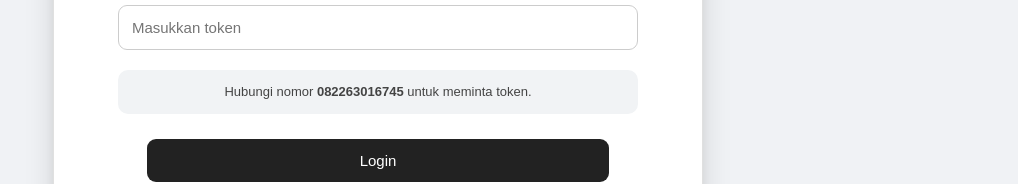
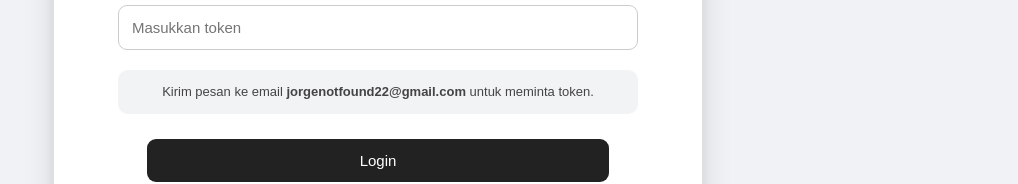
Before and after one commit to jorgeisntresponding-lab/Melihat.NIS, a plain HTML site: page index.html in a window 1280 px wide. Both pictures are taken after a click on the button "Kembali ke Login". Shown: the part 212-396 px from the top of the page, without its empty margins (262-1280 px from the left). Drawn offline with Linux system fonts and the light colour scheme.

Commit message:
index.html

```diff
--- a/index.html
+++ b/index.html
@@ -579,8 +579,8 @@ body.gelap {
 
         <div class="info-token">
 
-            Hubungi nomor
-            <b>082263016745</b>
+            Kirim pesan ke email
+            <b>jorgenotfound22@gmail.com</b>
 
             untuk meminta token.
 
```
